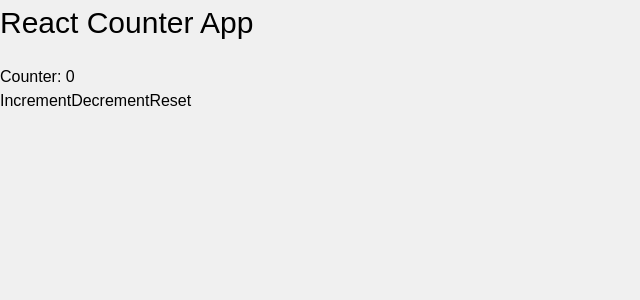
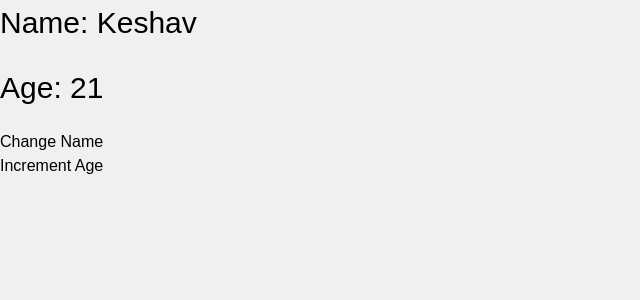
Before and after one commit to keshav-sharma786/90-Days-Of-Hard-Grinding, a React (Vite) app in the folder ReactJSPractice/ReactJSPractice/: page / in a window 1280 px wide. Shown: the top 300 px of the page, without its empty margins (0-640 px from the left). Built offline with nearby package versions, Linux system fonts and the light colour scheme.

Commit message:
initial commit

```diff
--- a/ReactJSPractice/ReactJSPractice/src/App.jsx
+++ b/ReactJSPractice/ReactJSPractice/src/App.jsx
@@ -6,6 +6,7 @@
 import DefaultExport from "./components/ImportExport";
 import Counter from "./components/Counter";
 import TogglePassword from "./components/TogglePassword";
+import UseStateRevision from "./components/useStateHookRevision/useStateRevision";
 
 const App = () => {
   return (
@@ -13,7 +14,8 @@
     //   <NamedExport />
     //   <DefaultExport />
     // </>
-    <Counter />
+    // <Counter />
+    <UseStateRevision />
   );
 };
 
--- /dev/null
+++ b/ReactJSPractice/ReactJSPractice/src/components/useStateHookRevision/UseStateRevision.jsx
@@ -0,0 +1,39 @@
+//?Revising useState Hook in React with the help of react docs
+import { useState } from "react";
+
+function UseStateRevision() {
+  const [name, setName] = useState("Keshav");
+  const [age, setAge] = useState(21);
+  return (
+    <>
+      <h1 className="font-bold">Name: {name}</h1>
+      <h1 className="font-bold">Age: {age}</h1>
+      <button
+        onClick={() => {
+          setName("Namaste React 🚀");
+        }}
+      >
+        Change Name
+      </button>
+      <br />
+      <button
+        onClick={() => {
+          setAge((age) => {
+            return age + 1;
+          });
+          //~what if i do something like this
+          setAge((age) => {
+            return age + 1;
+          });
+          setAge((age) => {
+            return age + 1;
+          });
+        }}
+      >
+        Increment Age
+      </button>
+    </>
+  );
+}
+
+export default UseStateRevision;
```
